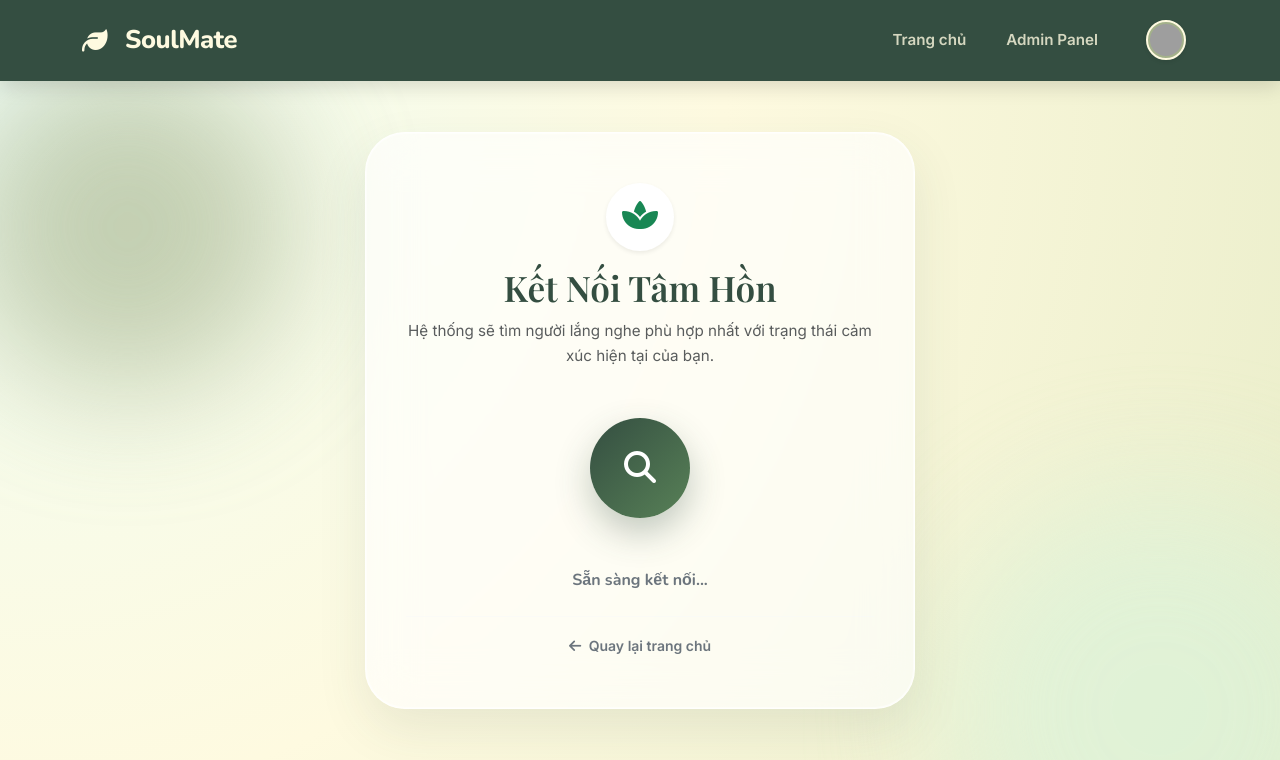
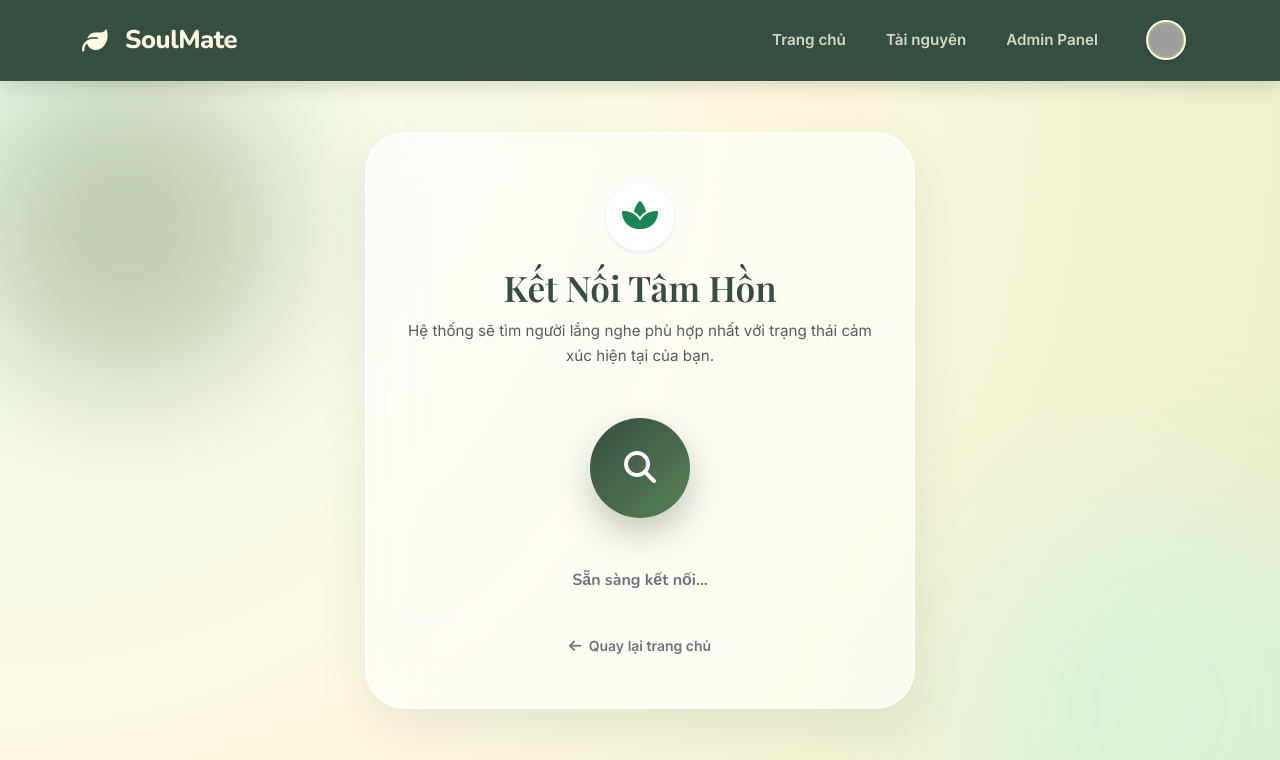
Before and after one commit to TTKhiem/Tuvantamly, a Flask app: page /chat_home in a window 1280 px wide. Shown: the top 760 px of the page. Run offline with Flask 3, Linux system fonts and the light colour scheme; a user stored in the database is signed in; data comes from the database, SQL or seed files in the repository; some libraries are stand-ins or nearby versions; some web fonts are replaced; grey boxes are pictures that could not be loaded.

Commit message:
Update base.html

```diff
--- a/templates/base.html
+++ b/templates/base.html
@@ -82,6 +82,7 @@
             <div class="collapse navbar-collapse" id="navbarNav">
                 <ul class="navbar-nav ms-auto align-items-center">
                     <li class="nav-item"><a class="nav-link {{ 'active' if request.endpoint == 'home' }}" href="{{ url_for('home') }}">Trang chủ</a></li>
+                    <li class="nav-item"><a class="nav-link {{ 'active' if request.endpoint == 'resources' }}" href="{{ url_for('resources') }}">Tài nguyên</a></li>
 
                     {% if session.get('user_id') %}
                         <!-- Đã đăng nhập -->
```
